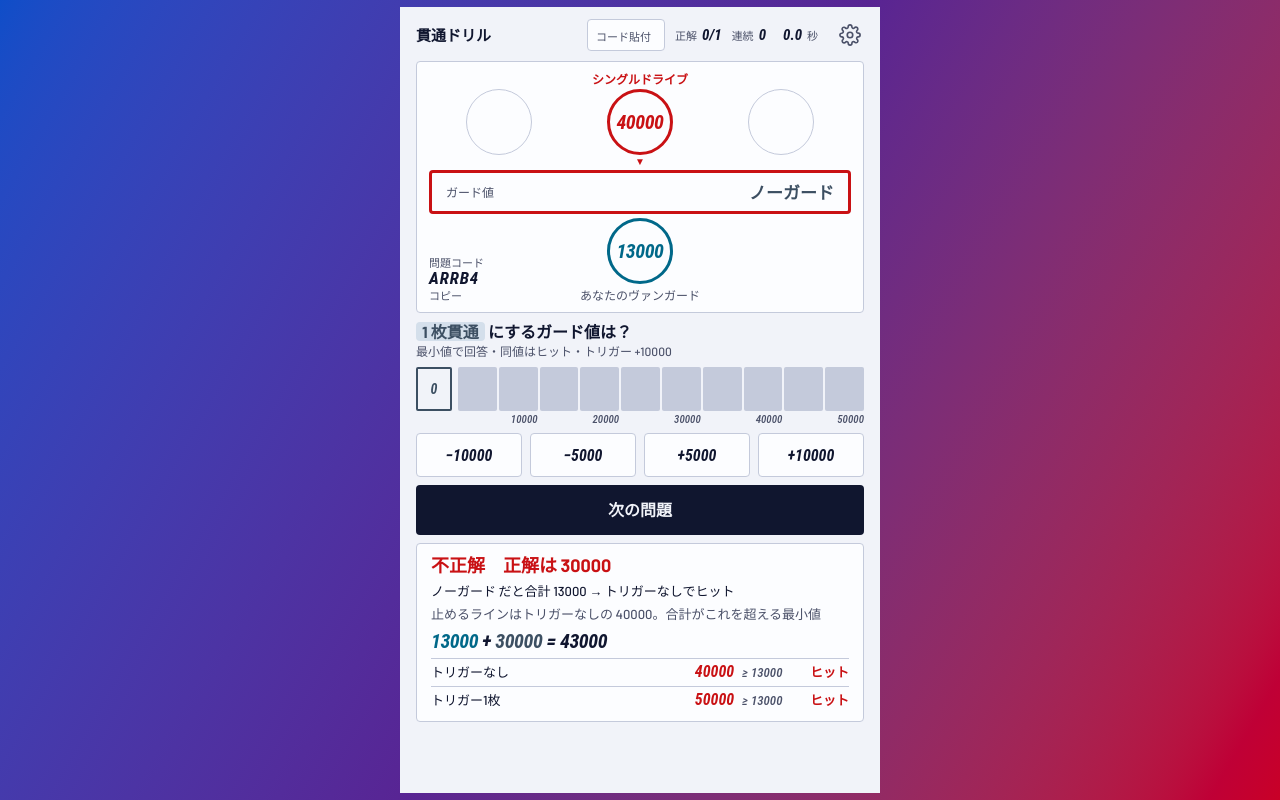
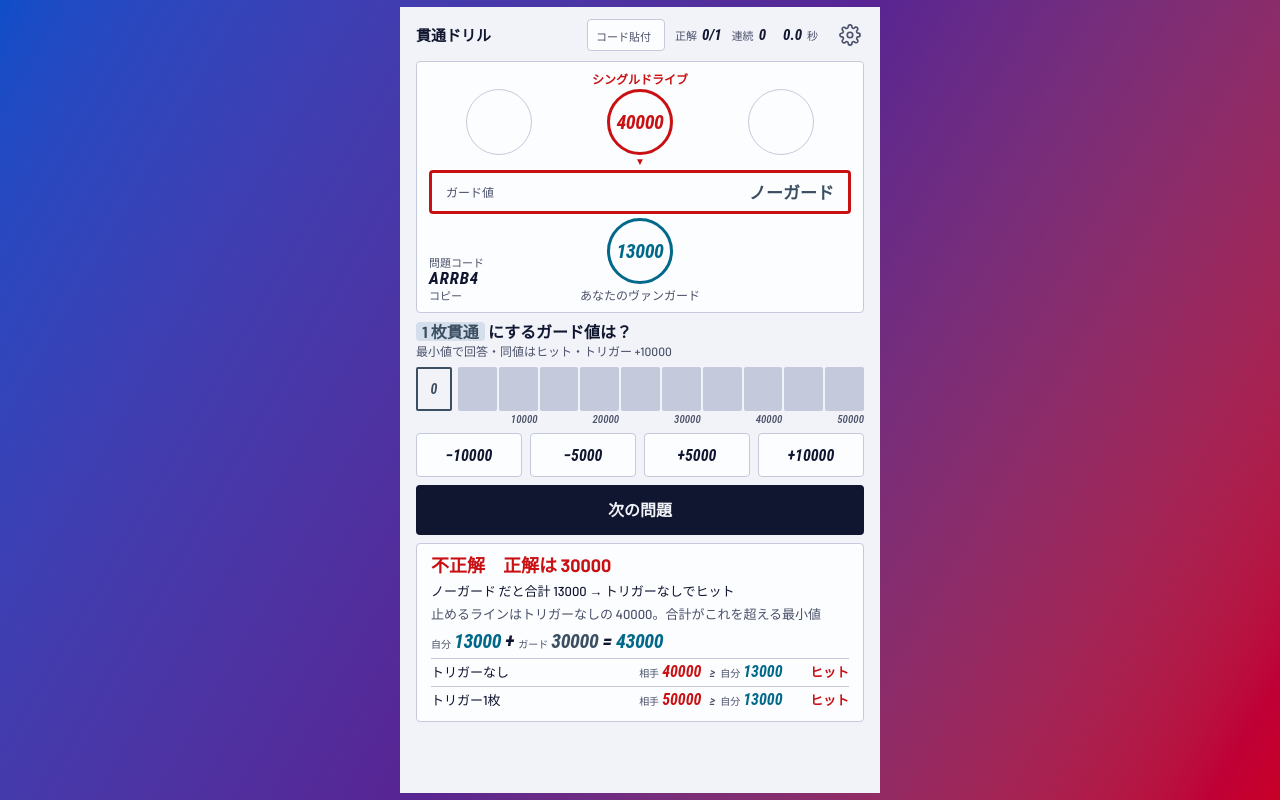
Before and after one commit to teionn/vg-kantsu-drill, a plain HTML site: page index.html in a window 1280 px wide. Both pictures are taken after a click on the button "ノーガード". Drawn offline with Linux system fonts and the light colour scheme; a web font is replaced by a local one.

Commit message:
解説の数字に「相手」「自分」のラベルを付け、自分側を青で揃える
Co-Authored-By: Claude Fable 5.2 <noreply@anthropic.com>
Claude-Session: https://claude.ai/code/session_012FznvotN6qvfqoaAx8TJM2

```diff
--- a/index.html
+++ b/index.html
@@ -117,6 +117,9 @@ h1{flex:1;margin:0;font-size:15px;font-weight:700;white-space:nowrap}
 .rrow .l{flex:1}
 .rrow .a{font:600 16px var(--num);color:var(--atk)}
 .rrow .c{font:500 13px var(--num);color:var(--muted)}
+.rrow .c i{font-size:16px;font-weight:600;color:var(--own)}
+.rrow small,.calc small{font:400 10px var(--jp);font-style:normal;letter-spacing:0;color:var(--muted);margin-right:3px}
+.rrow .c small{margin-left:5px}
 .rrow b{width:4.5em;text-align:right}
 .rrow .hit{color:var(--atk)} .rrow .stop{color:var(--ok)}
 
@@ -463,8 +466,9 @@ h1{flex:1;margin:0;font-size:15px;font-weight:700;white-space:nowrap}
       : q.k === 1 ? "トリガーなし" : "トリガー" + (q.k - 1) + "枚";
     $("logic").textContent = "止めるラインは" + line + "の " + q.need + "。" + (q.s === 0 ? "ノーガードの " + q.def + " で足りる" : "合計がこれを超える最小値");
     var calc = $("calc"); calc.textContent = "";
-    calc.appendChild(el("span", q.def, "o")); calc.appendChild(document.createTextNode(" + "));
-    calc.appendChild(el("span", q.s, "s")); calc.appendChild(document.createTextNode(" = " + (q.def + q.s)));
+    calc.appendChild(el("small", "自分")); calc.appendChild(el("span", q.def, "o")); calc.appendChild(document.createTextNode(" + "));
+    calc.appendChild(el("small", "ガード")); calc.appendChild(el("span", q.s, "s")); calc.appendChild(document.createTextNode(" = "));
+    calc.appendChild(el("span", q.def + q.s, "o"));
     var combos = [];
     if (q.leg) {
       for (var f = 0; f <= q.drives; f++) for (var n = 0; f + n <= q.drives; n++)
@@ -474,8 +478,9 @@ h1{flex:1;margin:0;font-size:15px;font-weight:700;white-space:nowrap}
     var rt = ok ? q.def + q.s : q.def + v, rows = $("rows"); rows.textContent = "";
     combos.forEach(function(cb, i){
       var hit = cb.a >= rt, r = el("div", null, "rrow");
-      r.appendChild(el("span", cb.label, "l")); r.appendChild(el("span", cb.a, "a"));
-      r.appendChild(el("span", (hit ? "≥ " : "< ") + rt, "c")); r.appendChild(el("b", hit ? "ヒット" : "ガード", hit ? "hit" : "stop"));
+      r.appendChild(el("span", cb.label, "l"));
+      var ra = el("span", null, "a"); ra.appendChild(el("small", "相手")); ra.appendChild(document.createTextNode(cb.a)); r.appendChild(ra);
+      var rc = el("span", null, "c"); rc.appendChild(document.createTextNode(hit ? "≥" : "<")); rc.appendChild(el("small", "自分")); rc.appendChild(el("i", rt)); r.appendChild(rc); r.appendChild(el("b", hit ? "ヒット" : "ガード", hit ? "hit" : "stop"));
       rows.appendChild(r);
       if (r.animate && !reduced()) r.animate([{ opacity: 0, transform: "translateY(6px)" }, { opacity: 1, transform: "none" }], { duration: 260, delay: 140 + i * 70, fill: "backwards", easing: "ease-out" });
     });
```
